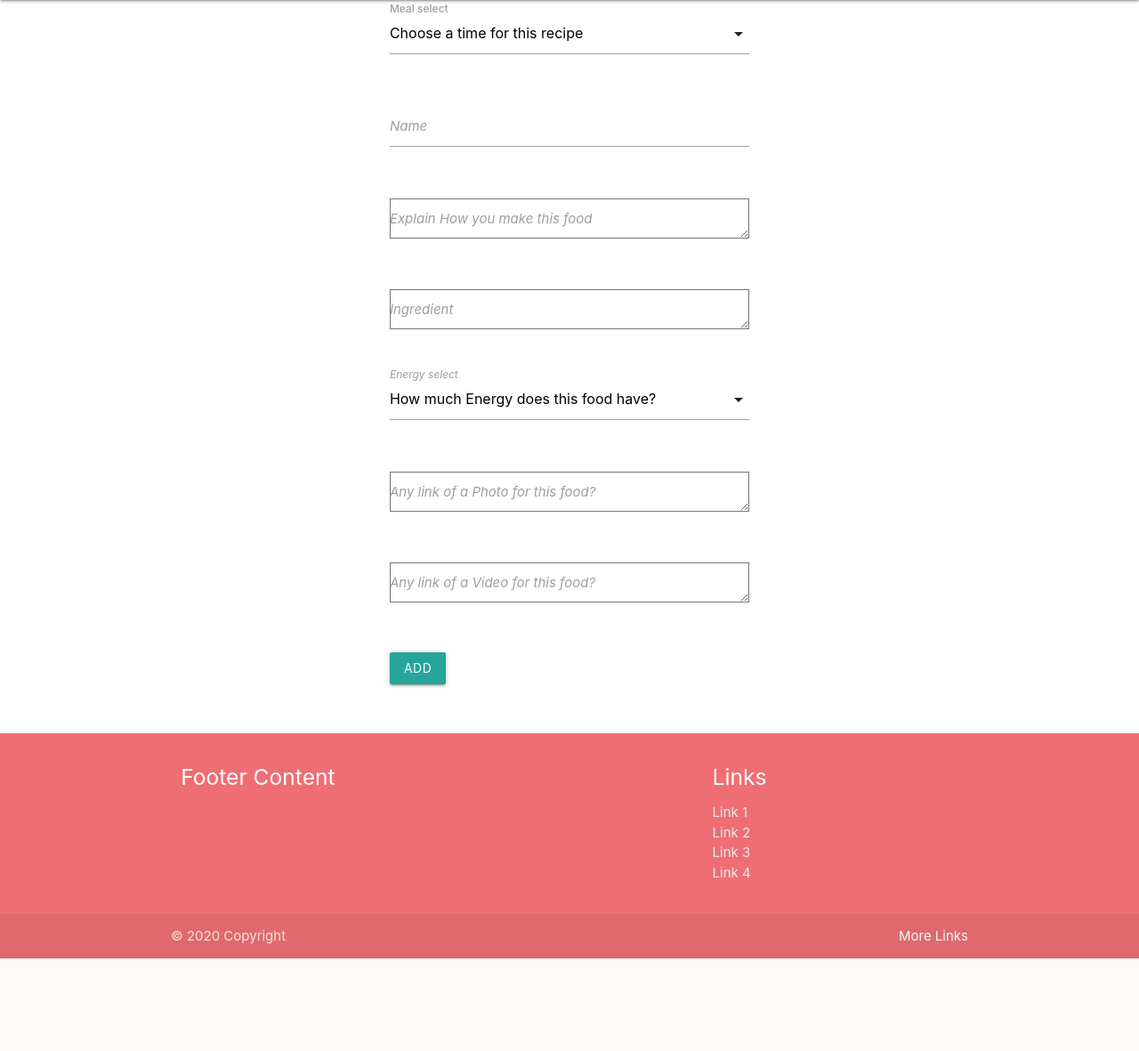
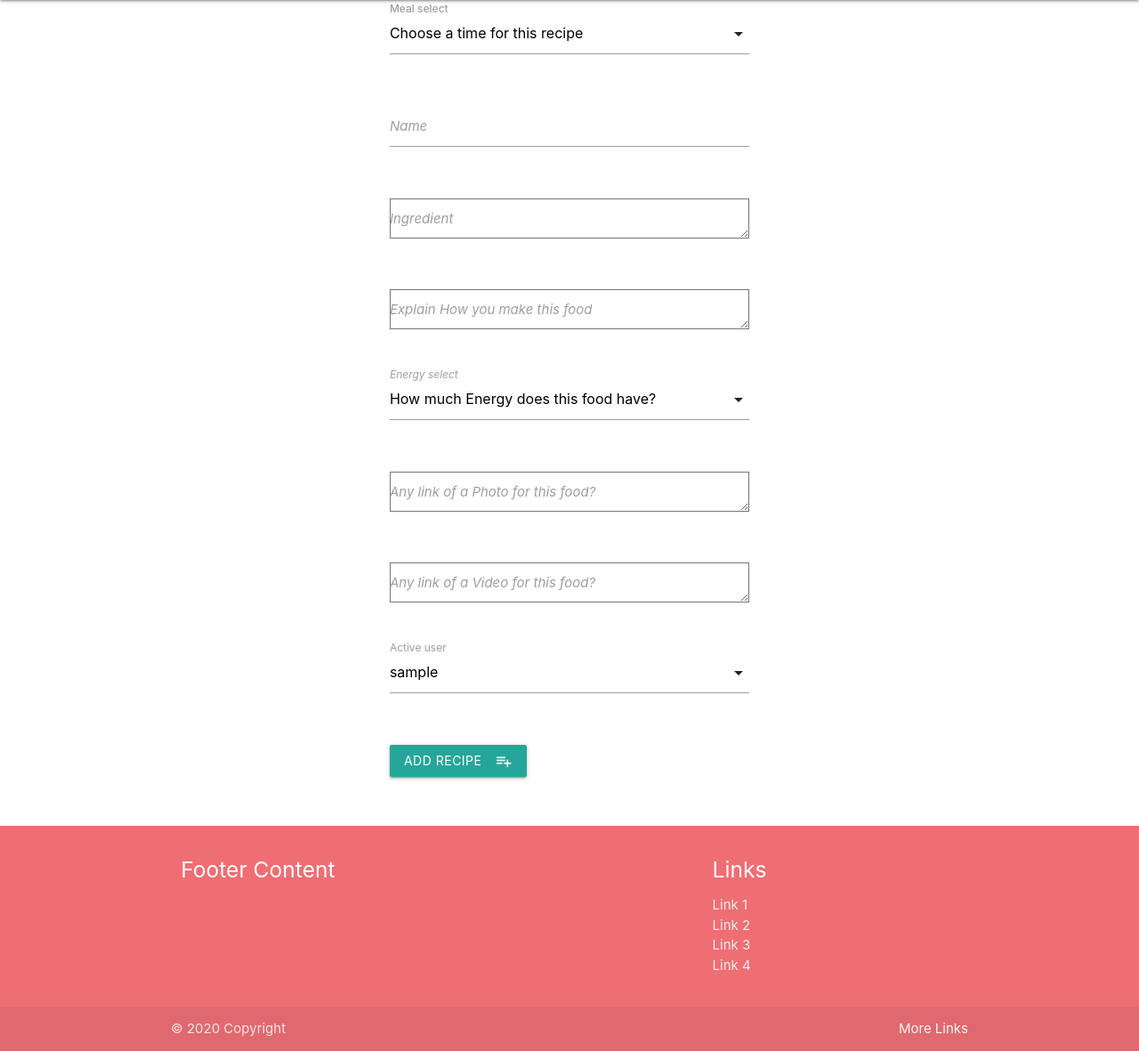
Before and after one commit to meghdadyazdi/cookbook, a Flask app: page /add_recipe in a window 1280 px wide. Shown: the part 64-1245 px from the top of the page at 89% size. Before the commit the page ends 1141 px from the top, so only its background shows below. Run offline with Flask 2, Linux system fonts and the light colour scheme; the visitor is signed in with stand-in values (Sample User, id 1); data that the repository does not hold is empty; some libraries are stand-ins or nearby versions.

Commit message:
add add_recipe

```diff
--- a/app.py
+++ b/app.py
@@ -21,12 +21,6 @@ def find_recipe():
 
     return render_template("find_recipe.html",
                            recipes=mongo.db.recipes.find(), active_user=session['username'])
-
-@app.route('/add_recipe')
-def add_recipe():
-    return render_template("add_recipe.html",
-                           users=mongo.db.users.find())
-
 
 
 @app.route('/sign_in', methods=["POST", "GET"])
@@ -58,6 +52,21 @@ def sign_up():
 
     return render_template('sign_up.html')
 
+
+
+# I should ask how the hell is working????????
+@app.route('/add_recipe')
+def add_recipe():
+    return render_template("add_recipe.html",
+                           users=mongo.db.users.find(), active_user=session['username'])
+
+@app.route('/add_recipe', methods=['POST'])
+def insert_recipe():
+    recipes =  mongo.db.recipes
+    recipes.insert_one(request.form.to_dict())
+    return redirect(url_for('find_recipe'))
+
+
 if __name__ == '__main__':
     app.run(host=os.environ.get('IP','0.0.0.0'),
             port=int(os.environ.get('PORT','5000')),
--- a/templates/add_recipe.html
+++ b/templates/add_recipe.html
@@ -1,15 +1,15 @@
 {% extends 'base.html' %}
 {%block recipe%}
 <div class="row">
-	<form class="col s12">
+	<form action="{{ url_for('add_recipe') }}" method="POST" class="col s12">
 		<div class="row">
 			<div class="input-field col s4 push-s4">
-				<select>
+				<select id="recipe_meal" name="recipe_meal">
                     <option value="" disabled selected>Choose a time for this recipe</option>
-                    <option value="1">Breakfast</option>
-                    <option value="2">Lunch</option>
-                    <option value="3">Dinner</option>
-                    <option value="3">Other</option>
+                    <option value="Breakfast">Breakfast</option>
+                    <option value="Lunch">Lunch</option>
+                    <option value="Dinner">Dinner</option>
+                    <option value="Other">Other</option>
                 </select>
 				<label><strong>Meal select</strong></label>
 			</div>
@@ -17,39 +17,31 @@
 
 		<div class="row">
 			<div class="input-field col s4 push-s4">
-            <!-- <div class="input-field col s2">
-            <div class=""><strong>Name</strong></div>
-            </div> -->
-            <!-- <div class="input-field col s10"> -->
-            <!-- <i class="material-icons prefix">vpn_key</i> -->
-				<input id="recipe_name" type="tel" class="validate">
+				<input id="recipe_name" name="recipe_name" class="validate">
 				<label for="recipe_name"><i>Name</i></label>
-            <!-- </div> -->
 			</div>
 		</div>
 
 		<div class="row">
 			<div class="input-field col s4 push-s4">
-				<!-- <i class="material-icons prefix">vpn_key</i> -->
-				<textarea id="recipe_descript" type="tel" class="validate"></textarea>
-				<label for="recipe_descript"><i>Explain How you make this food</i></label>
+				<textarea id="recipe_ingredients" name="recipe_ingredients" class="validate"></textarea>
+				<label for="recipe_ingredients"><i>Ingredient</i></label>
 			</div>
 		</div>
 
 		<div class="row">
 			<div class="input-field col s4 push-s4">
-				<!-- <i class="material-icons prefix">vpn_key</i> -->
-				<textarea id="recipe_ing" type="tel" class="validate"></textarea>
-				<label for="recipe_ing"><i>Ingredient</i></label>
+				<textarea id="recipe" name="recipe"  class="validate"></textarea>
+				<label for="recipe"><i>Explain How you make this food</i></label>
 			</div>
 		</div>
 
 		<div class="row">
 			<div class="input-field col s4 push-s4">
-				<select>
+				<select id="recipe_energy" name="recipe_energy">
                     <option value="" disabled selected>How much Energy does this food have?</option>
-                    <option value="1">Low calorie</option>
-                    <option value="2">High calorie</option>
+                    <option value="Low calorie">Low calorie</option>
+                    <option value="High calorie">High calorie</option>
                 </select>
 				<label><i>Energy select</i></label>
 			</div>
@@ -57,23 +49,32 @@
 
 		<div class="row">
 			<div class="input-field col s4 push-s4">
-				<!-- <i class="material-icons prefix">vpn_key</i> -->
-				<textarea id="recipe_photo" type="tel" class="validate"></textarea>
+				<textarea id="recipe_photo" name="recipe_photo" class="validate"></textarea>
 				<label for="recipe_photo"><i>Any link of a Photo for this food?</i></label>
 			</div>
 		</div>
 
 		<div class="row">
 			<div class="input-field col s4 push-s4">
-				<!-- <i class="material-icons prefix">vpn_key</i> -->
-				<textarea id="recipe_video" type="tel" class="validate"></textarea>
+				<textarea id="recipe_video" name="recipe_video" class="validate"></textarea>
 				<label for="recipe_video"><i>Any link of a Video for this food?</i></label>
 			</div>
 		</div>
 
         <div class="row">
 			<div class="input-field col s4 push-s4">
-				<a class="waves-effect waves-light btn">Add</a>
+				<select id="recipe_username" name="recipe_username">
+                    <option value="{{active_user}}" selected>{{active_user}}</option>
+                </select>
+				<label>Active user</label>
+			</div>
+		</div>
+
+		<div class="row">
+			<div class="input-field col s4 push-s4">
+				<button class="btn waves-effect waves-light" type="submit">Add  recipe
+                <i class="material-icons right">playlist_add</i>
+                </button>
 			</div>
 		</div>
 
--- a/templates/find_recipe.html
+++ b/templates/find_recipe.html
@@ -20,11 +20,11 @@
 
         <div class="input-field col s9">
         {%if "{{recipe.recipe_meal}}"%}
-			<p>  <strong>{{recipe.recipe_name}}:</strong>This food has {{recipe.recipe_energy}} <strong> calorie </strong>
+			<p>  <strong>{{recipe.recipe_name}}:</strong>This food has <strong> {{recipe.recipe_energy}} </strong>
             and is recomended for <strong>{{recipe.recipe_meal}}</strong></p>
         {% else %}
 
-            <p><strong>{{recipe.recipe_name}}: </strong>This food has {{recipe.recipe_energy}} <strong> calorie </strong> and is
+            <p><strong>{{recipe.recipe_name}}: </strong>This food has <strong>{{recipe.recipe_energy}} </strong> and is
             recomended to have in any <strong>meals</strong></p>
             {% endif %}
         </div>
```
Lines whose indentation alone changed are shown as unchanged.
